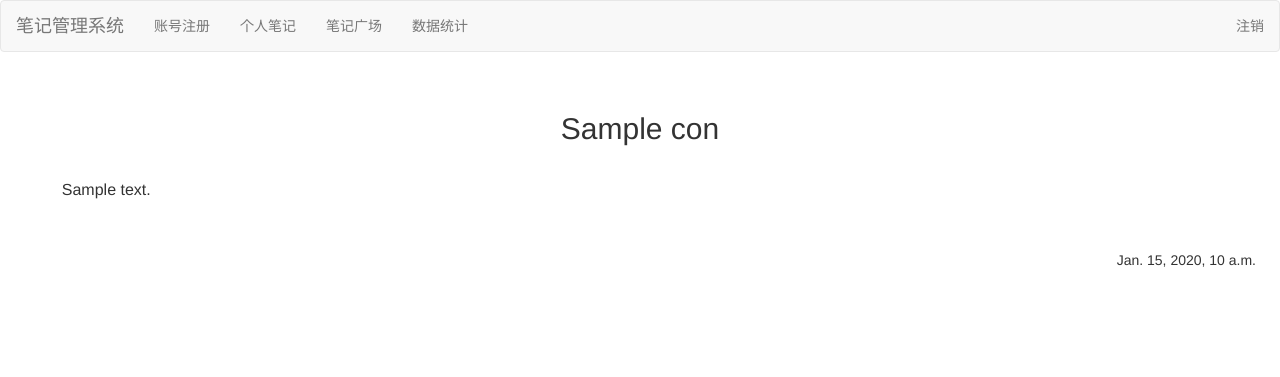
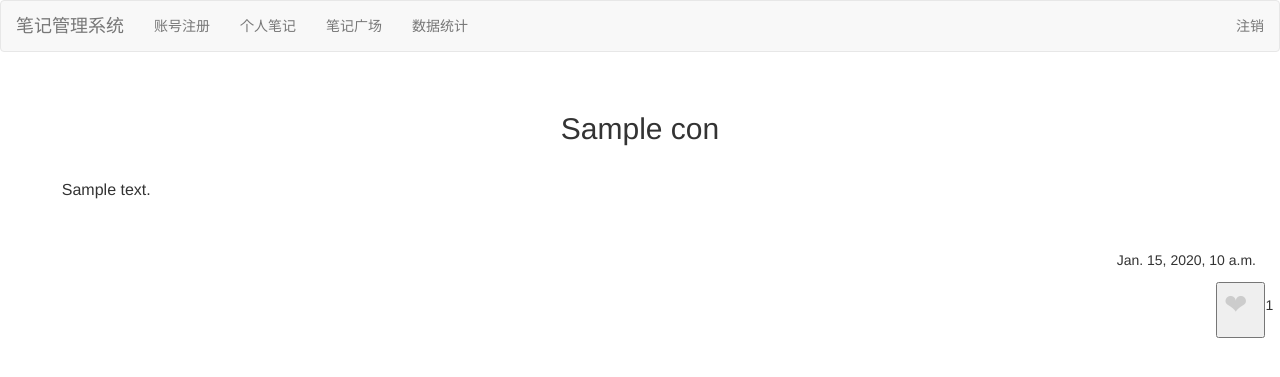
Before and after one commit to lihao99/notes_system, a Django app: template learn_notes/templates/read.html in a window 1280 px wide. Shown: the top 377 px of the page. Run offline with Django 4.2, Linux system fonts and the light colour scheme; the template is opened without the code that fills it: most values are stand-ins (such as "Sample title", 1, 10 or a date in 2020); some libraries are stand-ins or nearby versions.

Commit message:
添加点赞功能

```diff
--- a/learn_notes/models.py
+++ b/learn_notes/models.py
@@ -9,9 +9,10 @@ class Learn_Notes(models.Model):
     """"学习笔记"""
     name = models.CharField(verbose_name="标题", max_length=32)
     create_time = models.DateTimeField(verbose_name="发布时间", auto_now_add=True)
-    username = models.CharField(verbose_name="作者", max_length=32,null=True,default='')
+    username = models.CharField(verbose_name="作者", max_length=32, null=True, default='')
     type_choices = (
         (1, '仅我可见'),
         (2, '所有人'),
     )
-    create_type = models.IntegerField(verbose_name="发布状态", choices=type_choices,default=2)
+    create_type = models.IntegerField(verbose_name="发布状态", choices=type_choices, default=2)
+    num_likes = models.IntegerField(verbose_name="点赞数", default=0)
--- a/learn_notes/templates/read.html
+++ b/learn_notes/templates/read.html
@@ -1,17 +1,63 @@
 {% extends 'base.html' %}
 {% block content %}
     <br>
-
+    <form method="get">
+    {% csrf_token %}
       <div style="text-align: center"><h2>{{ all_con.name }}</h2></div>
       <div id="content-div" style="font-size: 16px;text-indent: 1cm;padding: 24px" value="{{ content }}">{{ content }}</div>
       <div style="text-align: right;padding: 24px">{{ all_con.create_time }}</div>
-    </div>
+
+        <div class="loves" style="width: 30px;height: 30px;float: right;margin-right:48px ;display: flex;align-items: center">
+             <button type="submit" value="{{ love }}"><p class="like">&#10084;</p></button>
+             <p id="tag">{{ num_likes }}<p>
+                <p style="display: none" id="tag1" value="{{ islike }}">{{ islike }}<p>
+
+        </div>
+      </div>
+    </form>
 {% endblock %}
 {% block js %}
+ <style>
+  .loves {
+      text-align: right;
+      padding: 16px;
+  }
+.like{
+    font-size:28px;
+    color:#ccc;
+    cursor:pointer;
+    margin-right: 10px;
+}
+.cs{color:#f00;}
+
+ </style>
  <script type="text/javascript" defer="true">
     window.onload = function () {
        var str1 = document.getElementById("content-div").getAttribute('value');
        document.getElementById("content-div").innerHTML = str1;
+       const str2 = document.getElementById("tag1").getAttribute("value");
+       const dom2 = document.getElementsByClassName("like");
+       {#console.log(dom2,'11');#}
+       if (str2 == '1') {
+            dom2[0].className = 'like cs';
+       } else {
+           dom2[0].className = 'like';
+       }
     }
+
+
+    let love = 0;
+    $(function () {
+            $(".like").click(function () {
+                $(this).toggleClass('cs');
+                const doc2 = document.getElementsByClassName('cs');
+                if (doc2.length) {
+                    love ++;
+                } else {
+                    love --;
+                }
+                document.getElementById('tag').innerHTML = love;
+            })
+        })
 </script>
 {% endblock %}
```
Also changed, not shown: django_test/settings.py (+11 -0 lines), learn_notes/views.py (+26 -4 lines), app01/migrations/0012_alter_admintable_options.py (added), learn_notes/migrations/0009_learn_notes_num_likes.py (added).
